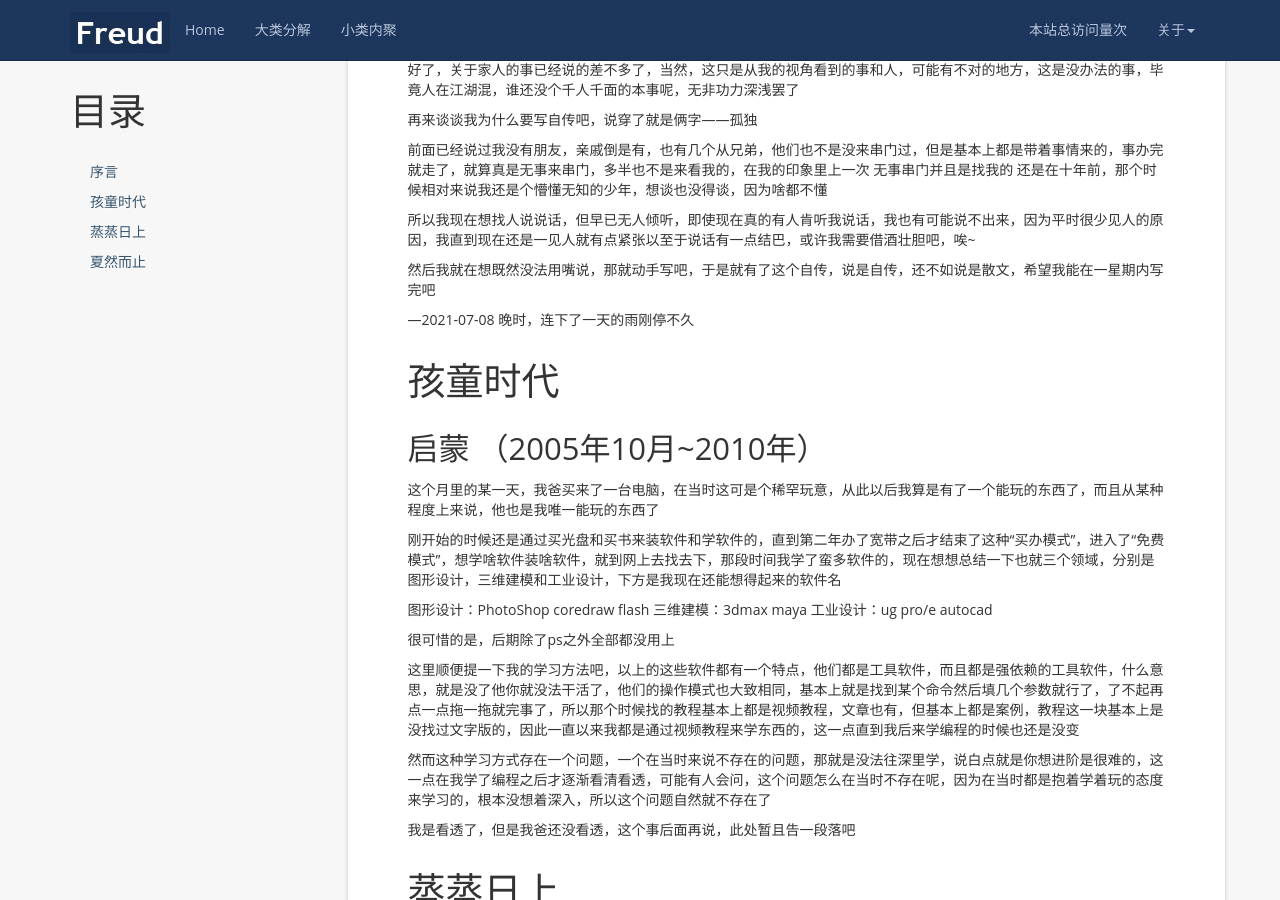
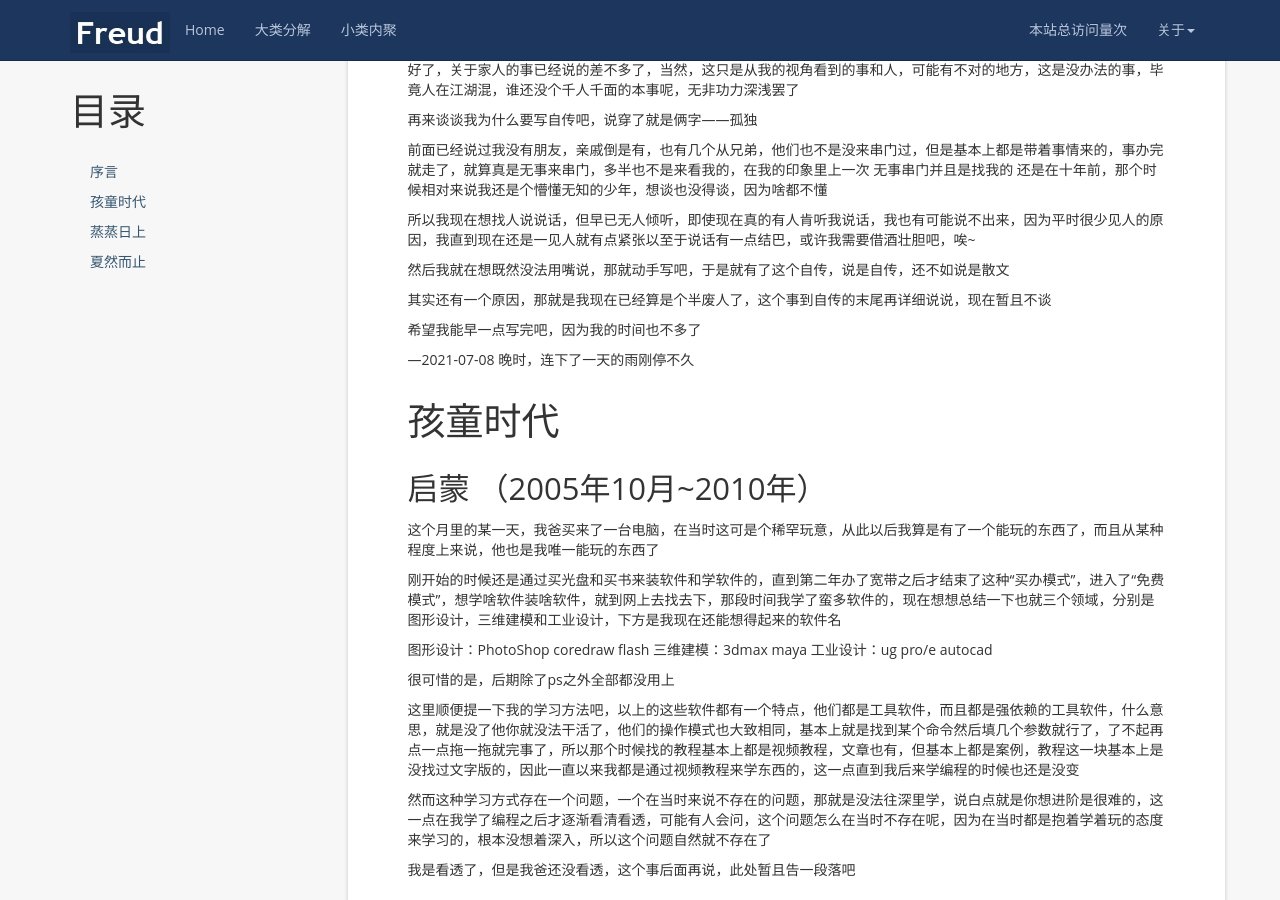
Before and after one commit to kljzndx/My-Blog, a Jekyll site: the page built from _posts/2021-07-07-autobiography.md, in a window 1280 px wide and 900 px high, scrolled down 767 px. Built offline with Jekyll 4.4.1, drawn with Linux system fonts in a browser that asks for light colours; nearby versions of some CDN libraries; comment, search, counter and statistics services are not loaded.

Commit message:
修改序言部分

```diff
--- a/_posts/2021-07-07-autobiography.md
+++ b/_posts/2021-07-07-autobiography.md
@@ -29,7 +29,11 @@ tags: [自传]
 
 所以我现在想找人说说话，但早已无人倾听，即使现在真的有人肯听我说话，我也有可能说不出来，因为平时很少见人的原因，我直到现在还是一见人就有点紧张以至于说话有一点结巴，或许我需要借酒壮胆吧，唉~
 
-然后我就在想既然没法用嘴说，那就动手写吧，于是就有了这个自传，说是自传，还不如说是散文，希望我能在一星期内写完吧
+然后我就在想既然没法用嘴说，那就动手写吧，于是就有了这个自传，说是自传，还不如说是散文
+
+其实还有一个原因，那就是我现在已经算是个半废人了，这个事到自传的末尾再详细说说，现在暂且不谈
+
+希望我能早一点写完吧，因为我的时间也不多了
 
 ---2021-07-08 晚时，连下了一天的雨刚停不久
 
```
